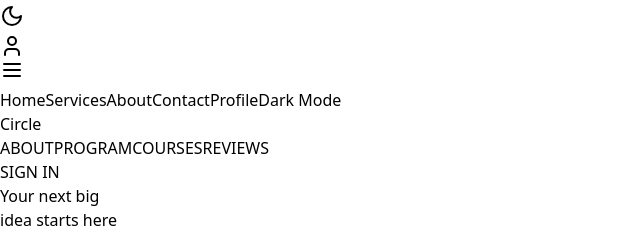
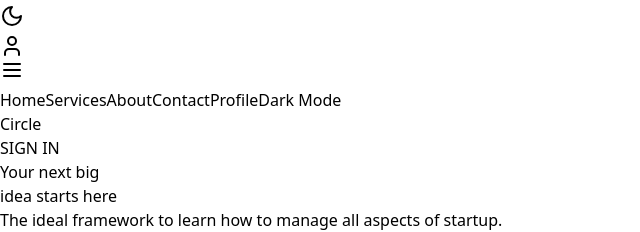
Before and after one commit to verma-riya20/SkillXhange, a React (Vite) app in the folder Frontend/: page / in a window 1280 px wide. Shown: the part 880-1112 px from the top of the page, without its empty margins (0-640 px from the left). Built offline with nearby package versions, Linux system fonts and the light colour scheme.

Commit message:
nav removed

```diff
--- a/Frontend/src/components/Home.jsx
+++ b/Frontend/src/components/Home.jsx
@@ -65,12 +65,7 @@ const EasyStudyHome = () => {
           className="max-w-7xl mx-auto px-6 py-8 flex items-center justify-between"
         >
           <div className="text-white text-2xl font-bold">Circle</div>
-          <nav className="hidden md:flex space-x-8 text-white font-medium">
-            <a href="#" className="hover:underline">ABOUT</a>
-            <a href="#" className="hover:underline">PROGRAM</a>
-            <a href="#" className="hover:underline">COURSES</a>
-            <a href="#" className="hover:underline">REVIEWS</a>
-          </nav>
+
           <button className="px-5 py-2 rounded-full bg-white text-black font-semibold hover:bg-gray-200">SIGN IN</button>
         </motion.header>
 
```
